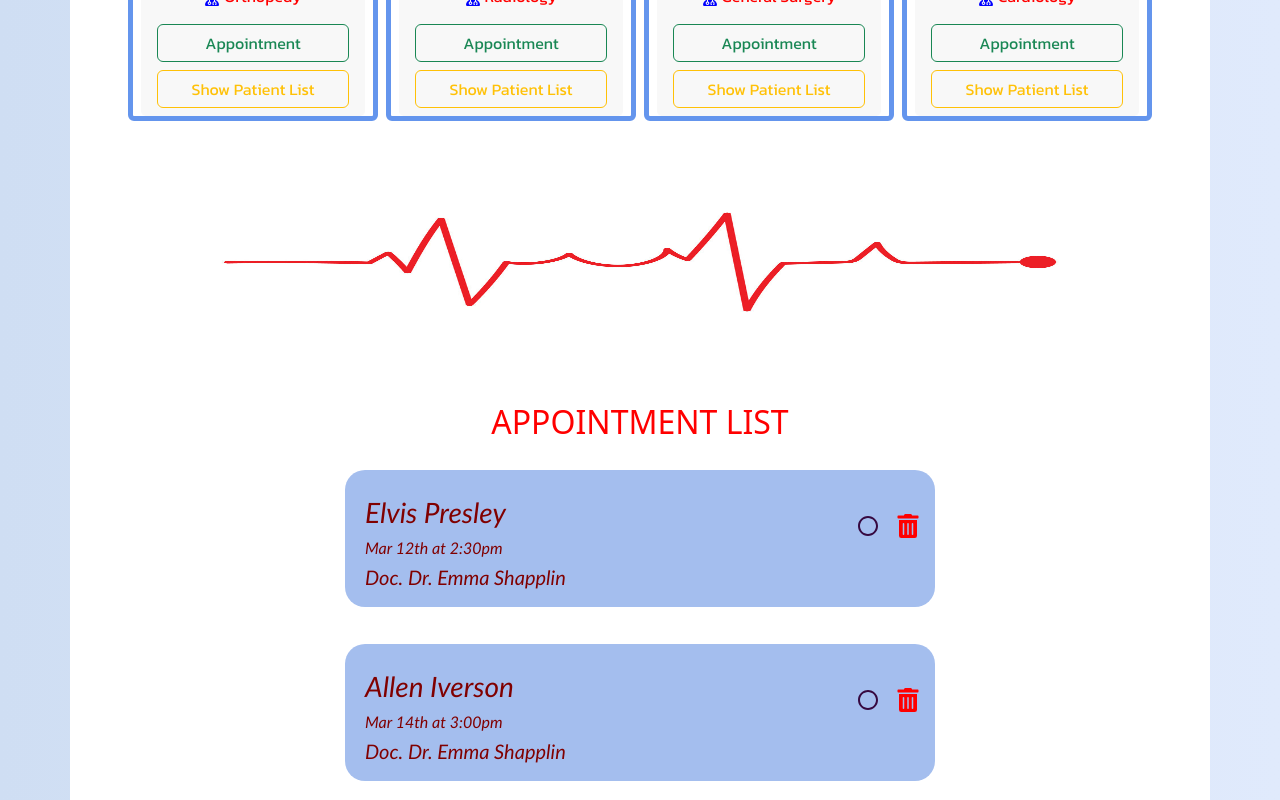
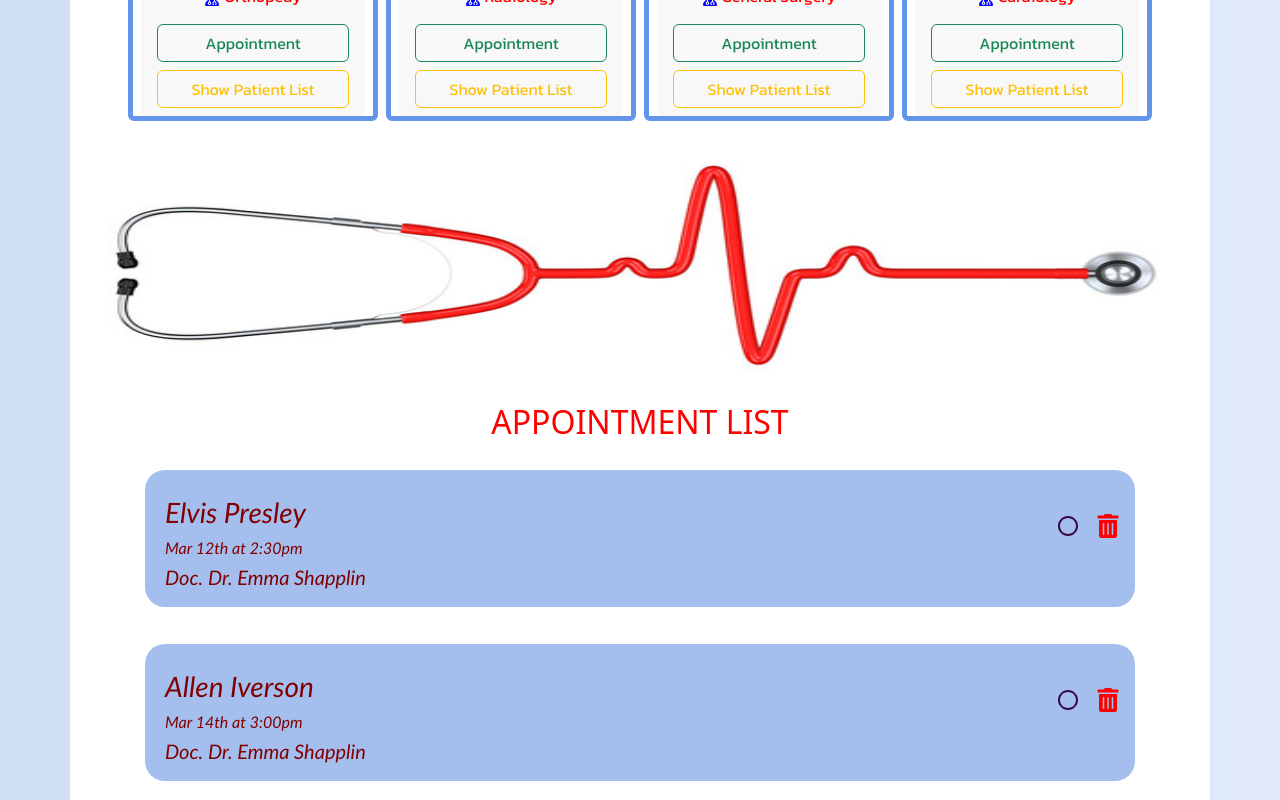
Before and after one commit to karamanburak/hospital-appointment, a React (Create React App) app: page / in a window 1280 px wide. Shown: the part 580-1380 px from the top of the page. Built offline with nearby package versions, Linux system fonts and the light colour scheme; a web font is replaced by a local one.

Commit message:
Update resposive index.css

```diff
--- a/src/index.css
+++ b/src/index.css
@@ -23,9 +23,11 @@ body {
     align-items: center;
     flex-direction: column;
     background-color: #fff;
-    border-top-right-radius: 10px;
-    border-top-left-radius: 10px;
+    /* border: 2px solid red; */
+
 }
+
+
 .card-container h1 {
     display: inline-block;
     font-family: "Protest Guerrilla", sans-serif;
@@ -68,28 +70,22 @@ body {
 }
 
 .appointment-div {
-  width: 600px;
-    display: flex;
+     display: flex;
     justify-content: space-between;
     align-items: center;
-    position: relative;
+     position: relative;
     margin-top: 1rem;
     font-family: 'Gill Sans', 'Gill Sans MT', Calibri, 'Trebuchet MS', sans-serif;
     font-weight: 100;
     font-style: italic;
+    width: 1000px;
 }
+
 
 .header-div{
     margin-top: 2rem;
 }
 
-.appointment{
-    border-top-right-radius: 0px;
-    border-top-left-radius: 0px;
-    border-bottom-left-radius: 10px;
-    border-bottom-right-radius: 10px;
-    margin-bottom: 2rem;
-}
 
 h3 {
     display: flex;
@@ -161,3 +157,11 @@ transition: all ease-in-out .2s;
 .radio-icon{
     color: #360940;
 }
+
+
+@media screen and (max-width:1200px) {
+    .appointment-div{
+        width: 500px;
+    }
+
+}
--- a/src/pages/Home.jsx
+++ b/src/pages/Home.jsx
@@ -92,7 +92,7 @@ const Home = () => {
               </Card>
             );
           })}
-          <img className="connection rounded-4" src={connection} />
+          <img className= "connection" src={connection} />
         </Row>
           <PatientList appointment={appointment} setAppointment={setAppointment} doctors={doctors} />
       </Container>
```
Also changed, not shown: src/components/PatientList.jsx (+5 -5 lines), src/helper/heart-beat.jpg.
